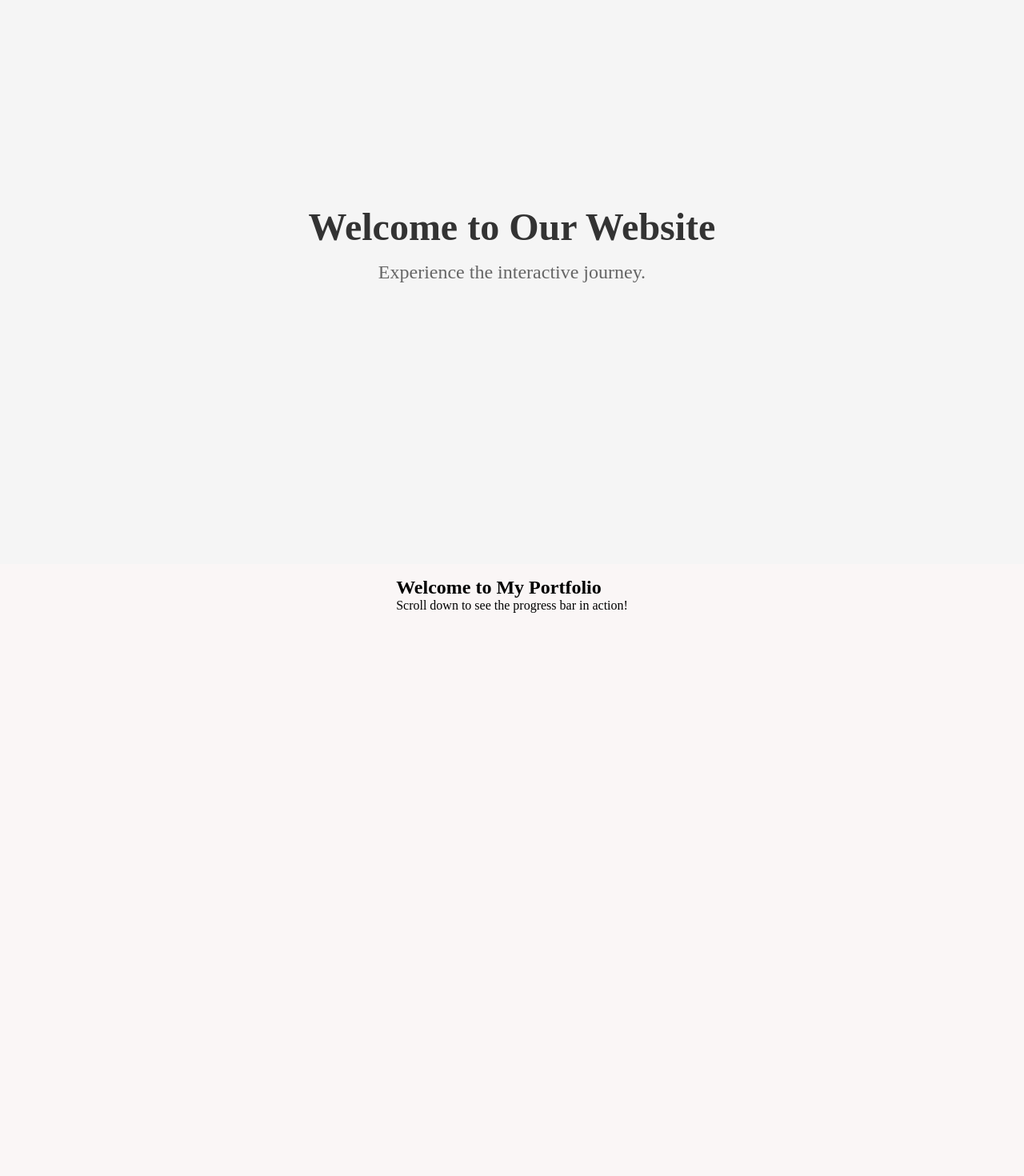
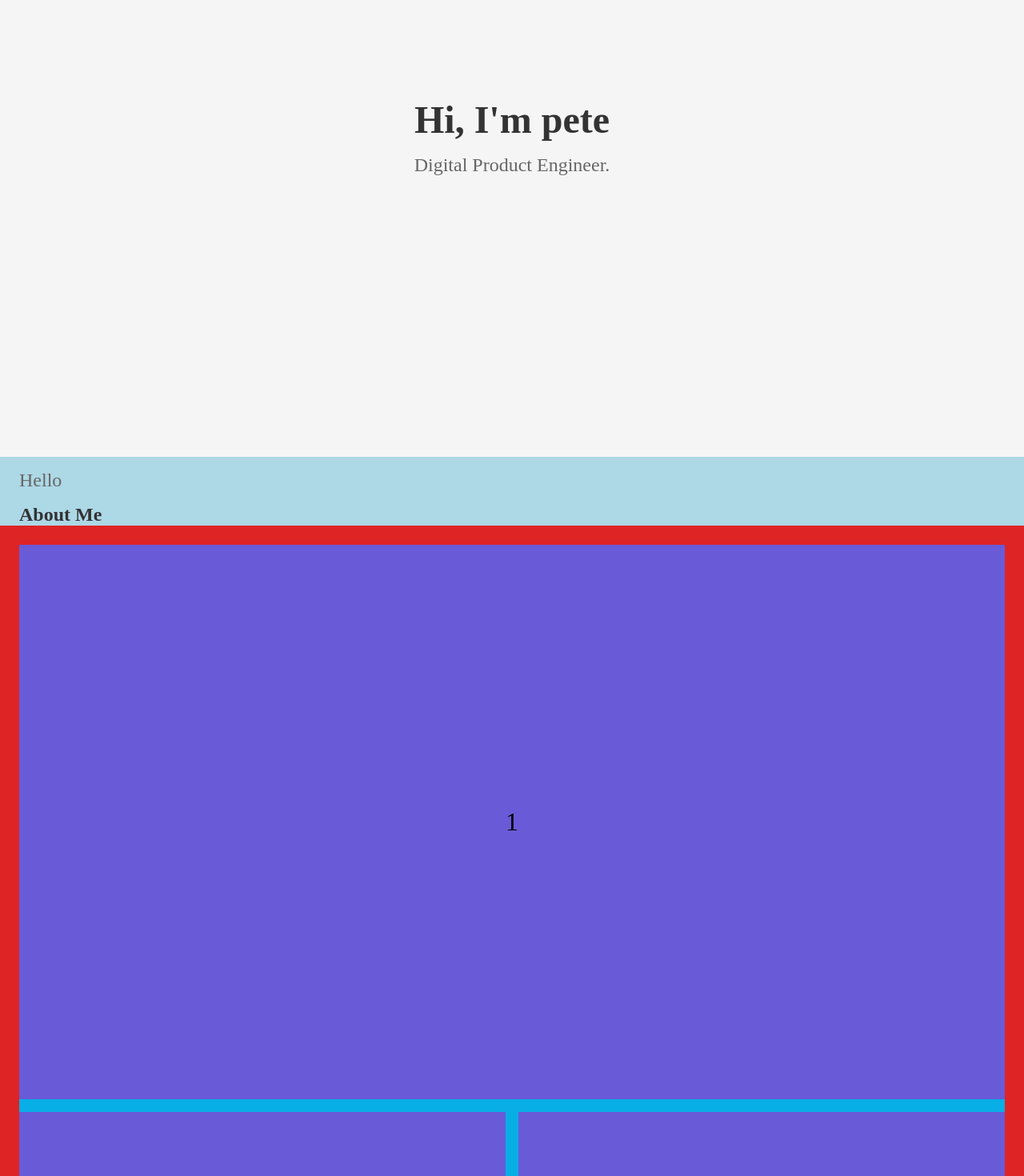
Before and after one commit to The-Awkward-Customer/my-portfolio, a Next.js app: page / in a window 1280 px wide. Shown: the part 280-1750 px from the top of the page at 80% size. Built offline with nearby package versions, Linux system fonts and the light colour scheme.

Commit message:
added basic components

```diff
--- a/src/app/page.tsx
+++ b/src/app/page.tsx
@@ -8,6 +8,7 @@ import HeroSection from "@/components/PageComponents/indexComponents/heroSection
 import SectionHeader from "@/components/SectionHeaders/SectionHeader";
 import GridLayout from "@/components/PageComponents/indexComponents/GridLayout/GridLayout";
 import Placeholder from "@/components/Placeholder/Placeholder";
+import Footer from "@/components/Footer/Footer";
 
 
 
@@ -31,7 +32,20 @@ const images = [
 
   return (
     <main className={styles.main}>
-<GridLayout>
+
+      <ProgressBar>
+        <p>Congratulations! You&apos;ve reached the bottom of the page!</p>
+      </ProgressBar>
+
+      <TopNav title="Peter Abbott" />
+
+
+      <HeroSection images={images}/>
+
+
+        <SectionHeader title="About Me" standfirst="Hello"/>
+
+      <GridLayout>
         <Placeholder optionalText="1" />
         <Placeholder optionalText="2" />
         <Placeholder optionalText="3"/>
@@ -40,22 +54,8 @@ const images = [
         <Placeholder optionalText="6"/>
       </GridLayout>
 
-      <ProgressBar>
-        <p>Congratulations! You&apos;ve reached the bottom of the page!</p>
-      </ProgressBar>
-      <TopNav title="Peter Abbott" />
 
-      <HeroSection images={images}/>
-
-      <section>
-        <div style={{ height: "2000px", padding: "1rem" }}>
-          <h1>Welcome to My Portfolio</h1>
-          <p>Scroll down to see the progress bar in action!</p>
-        </div>
-      </section>
-      <section>
-        <SectionHeader title="About Me" standfirst="Hello"/>
-      </section>
+      <Footer/>
     </main>
   );
 }
--- /dev/null
+++ b/src/components/Footer/Footer.module.css
@@ -0,0 +1,28 @@
+.footerRoot{
+
+}
+
+.footerContentWrapper{
+
+}
+
+.footerText{
+
+}
+
+.footerLink{
+
+}
+
+
+/* Tablet - styles for screens between 481px and 768px */
+@media (min-width: 481px) and (max-width: 768px) {
+}
+
+/* Small Desktop / Laptop - styles for screens between 769px and 1024px */
+@media (min-width: 769px) and (max-width: 1024px) {
+}
+
+/* Large Desktop - styles for screens larger than 1025px */
+@media (min-width: 1025px) {
+}
--- /dev/null
+++ b/src/components/Footer/Footer.tsx
@@ -0,0 +1,17 @@
+import React from 'react';
+import styles from "./Footer.module.css"
+import Icon from '../icon/icon';
+
+const Footer: React.FC = () => {
+    return (
+        <footer className={styles.footerRoot}>
+            <div className={styles.footerContentWrapper}>
+                <Icon iconName='placeholder' size='sm' color='primary' />
+                <span className={styles.footerText}>Some text here</span>
+                <a href="https://your-link.com" className={styles.footerLink}>Github</a>
+            </div>
+        </footer>
+    );
+};
+
+export default Footer;
--- a/src/components/PageComponents/indexComponents/GridLayout/GridLayout.module.css
+++ b/src/components/PageComponents/indexComponents/GridLayout/GridLayout.module.css
@@ -6,6 +6,7 @@
     justify-content: center;
     background-color: lightcoral;
     width: 100%;
+    padding: 24px;
 }
 
 .gridLayout {
@@ -13,6 +14,8 @@
     grid-template-columns: repeat(2, 1fr); /* Two equal columns */
     gap: 16px; /* Space between grid items */
     grid-auto-flow: dense; /* Fill the grid according to item spans */
+    background-color: lightblue;
+    width: 100%;
   }
 
   .gridLayout > :nth-child(3n + 1) {
@@ -26,17 +29,35 @@
     aspect-ratio: 1 / 1; /* Square */
   }
 
-/* Mobile */
-@media (max-width: 767px) {
+/* Tablet - styles for screens between 481px and 768px */
+@media (min-width: 481px) and (max-width: 768px) {
+    .gridContainer{
+        background-color: rgb(228, 147, 147);
+    }
 
+    .gridLayout {
+        background-color: lightblue;
+      }
 }
 
-/* Tablet */
-@media (min-width: 768px) and (max-width: 1024px) {
-    /* Add your tablet styles here */
+/* Small Desktop / Laptop - styles for screens between 769px and 1024px */
+@media (min-width: 769px) and (max-width: 1024px) {
+    .gridContainer{
+        background-color: rgb(228, 97, 97);
+    }
+
+    .gridLayout {
+        background-color: rgb(61, 180, 220);
+      }
 }
 
-/* Desktop */
+/* Large Desktop - styles for screens larger than 1025px */
 @media (min-width: 1025px) {
-    /* Add your desktop styles here */
+    .gridContainer{
+        background-color: rgb(222, 36, 36);
+    }
+
+    .gridLayout {
+        background-color: rgb(8, 174, 230);
+      }
 }
--- a/src/components/PageComponents/indexComponents/heroText/heroText.tsx
+++ b/src/components/PageComponents/indexComponents/heroText/heroText.tsx
@@ -39,8 +39,8 @@ const HeroText: React.FC<HeroTextProps> = ({ onMouseMove, onMouseEnter, onMouseL
       role="button" // Indicates it's interactive
       aria-label="Hero Text"
     >
-      <h1>Welcome to Our Website</h1>
-      <p>Experience the interactive journey.</p>
+      <h1>Hi, I&apos;m pete</h1>
+      <p>Digital Product Engineer.</p>
     </div>
   );
 };
--- a/src/components/PageComponents/indexComponents/interactiveImage/interactiveImage.module.css
+++ b/src/components/PageComponents/indexComponents/interactiveImage/interactiveImage.module.css
@@ -2,8 +2,8 @@
 
 .interactiveImage {
   position: absolute; /* Absolute positioning for desktop */
-  width: 100px; /* Adjust size as needed */
-  height: 133px;
+  width: 200px; /* Adjust size as needed */
+  height: 266px;
   pointer-events: none; /* Allows mouse events to pass through */
   transition: opacity 0.3s ease; /* Smooth opacity transition */
   opacity: 1; /* Initially hidden */
@@ -20,8 +20,8 @@
 
 .fixed {
     position: relative; /* Fixed positioning for mobile */
-    width: 60px; /* Adjust size for mobile as needed */
-    height: 60px;
+    width: 120px; /* Adjust size for mobile as needed */
+    height: 120px;
     transform: none; /* Remove translation for fixed positioning */
     border-radius: 100%;
 }
--- a/src/components/SectionHeaders/SectionHeader.module.css
+++ b/src/components/SectionHeaders/SectionHeader.module.css
@@ -1,9 +1,10 @@
 .sectionHeaderRoot {
-    font-size: 2rem;
-    font-weight: bold;
-    text-align: center;
-    margin: 2rem 0;
-    color: #333;
+    display: grid;
+    place-items: start start;
+    background-color: lightblue;
+    padding-left: 24px;
+    padding-right: 24px;
+    width: 100%;
 }
 
 .sectionStandfirst {
@@ -13,3 +14,24 @@
     margin: 1rem 0;
     color: #666;
 }
+
+.sectionHeader {
+    font-size: 1.5rem;
+    font-weight: bold;
+    text-align: center;
+    color: #333;
+    background-color: lightblue;
+}
+
+
+/* Tablet - styles for screens between 481px and 768px */
+@media (min-width: 481px) and (max-width: 768px) {
+}
+
+/* Small Desktop / Laptop - styles for screens between 769px and 1024px */
+@media (min-width: 769px) and (max-width: 1024px) {
+}
+
+/* Large Desktop - styles for screens larger than 1025px */
+@media (min-width: 1025px) {
+}
--- a/src/components/SectionHeaders/SectionHeader.tsx
+++ b/src/components/SectionHeaders/SectionHeader.tsx
@@ -8,9 +8,9 @@ interface SectionHeaderProps {
 
 const SectionHeader: React.FC<SectionHeaderProps> = ({ title, standfirst }) => {
     return (
-        <div className={`${styles.sectionHeaderRoot}`}>
-            {standfirst && <p className={`${styles.sectionStandfirst}`}>{standfirst}</p>}
-            <h2>{title}</h2>
+        <div className={styles.sectionHeaderRoot}>
+            {standfirst && <p className={styles.sectionStandfirst}>{standfirst}</p>}
+            <h2 className={styles.sectionHeader}>{title}</h2>
         </div>
     );
 };
--- a/src/components/icon/icon.tsx
+++ b/src/components/icon/icon.tsx
@@ -1,5 +1,5 @@
 import { icons } from "@/components/icon/iconsLib";
-import styles from "icon.module.css"
+import styles from "./icon.module.css"
 
 type Colors = "primary" | "on-primary" | "green-success";
 
```
Also changed, not shown: 1 other file (tests, documents, lock files or other folders).
